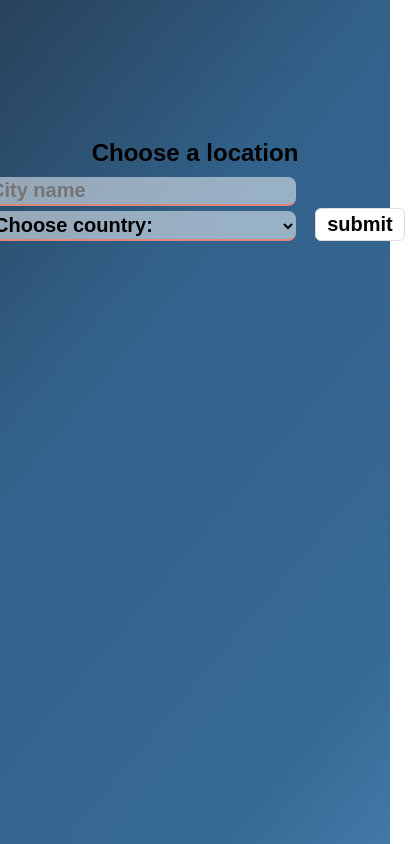
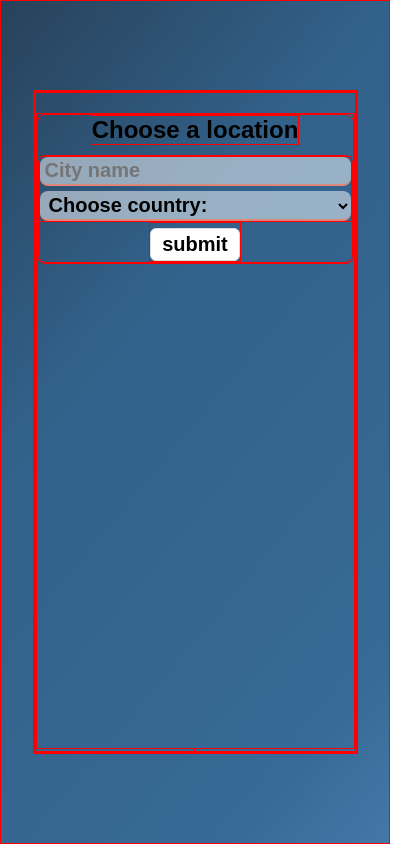
Before and after one commit to Koki001/stojancoVasileskiProjectThree, a React (Create React App) app: page / in a window 390 px wide. Shown: the whole page, 415 px wide, since content can reach past the window. Built offline with nearby package versions, Linux system fonts and the light colour scheme.

Commit message:
added media queries

```diff
--- a/src/App.css
+++ b/src/App.css
@@ -138,7 +138,7 @@ h3 {
    align-items: center;
    justify-content: space-between;
    /* padding: 100px 50px; */
-   width: 420px;
+   min-width: 420px;
    height: 55vh;
    padding: 30px 0px 50px 0;
    border-radius: 8px;
@@ -219,7 +219,6 @@ h3 {
 
 .multipleDaysContainer {
     min-width: 420px;
-    width: 420px;
     height: 55vh;
     display: flex;
     flex-wrap: wrap;
@@ -240,7 +239,6 @@ h3 {
     flex-direction: column;
 }
 
-
 @keyframes blink {
 	0% {opacity: 0}
     100% {opacity: 1}
@@ -249,3 +247,49 @@ h3 {
 	0% {opacity: 0}
     100% {opacity: 1}
 }
+
+@media (max-width: 870px) {
+
+    html {
+        width: 100%;
+
+    }
+
+    .App {
+        flex-direction: column;
+        align-items: center;
+    }
+
+    .multipleDaysContainer {
+        margin-top: 20px;
+    }
+
+}
+@media (max-width: 470px) {
+    .mainContainer {
+        min-width: 300px;
+    }
+    .formContainer {
+        min-width: 300px;
+        padding: 0;
+    }
+    .inputForm {
+        min-width: 300px;
+        flex-direction: column;
+        align-items: center;
+    }
+    .inputForm button {
+        margin-top: 5px;
+    }
+    .weatherDisplayContainer {
+        min-width: 300px;
+    }
+    .multipleDaysContainer {
+        min-width: 300px;
+        justify-content: space-around;
+    }
+    .multiDay {
+        min-width: calc(160px - 10px);
+        min-height: calc(90% / 2);
+    }
+}
--- a/src/CurrentTime.js
+++ /dev/null
@@ -1 +0,0 @@
-// CurrentTime.js
--- a/src/MultiDayDisplay.js
+++ b/src/MultiDayDisplay.js
@@ -1,5 +1,5 @@
 // MultiDayDisplay.js
-import { useState } from "react";
+
 
 function MultiDayDisplay(props) {
 
--- a/src/index.css
+++ b/src/index.css
@@ -13,7 +13,7 @@ html { -moz-box-sizing: border-box; -webkit-box-sizing: border-box; box-sizing:
 
 html {
     font-size: 125%;
-    height: 100vh;
+    min-height: 100vh;
     width: 100vw;
     display: flex;
     justify-content: center;
@@ -34,9 +34,9 @@ body {
     background-repeat: no-repeat;
     font-family: 'News Cycle', sans-serif;
 }
-/* * {
+* {
     border: 1px solid red;
-} */
+}
 
 code {
   font-family: source-code-pro, Menlo, Monaco, Consolas, 'Courier New',
```
Also changed, not shown: src/WeatherDisplay.js (+3 -11 lines).
